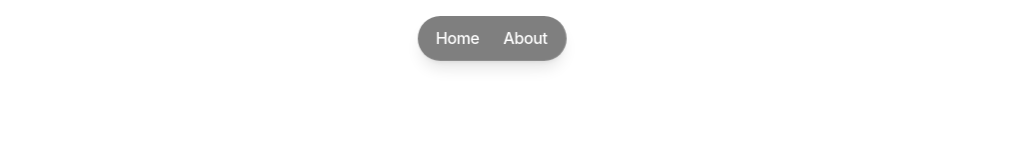
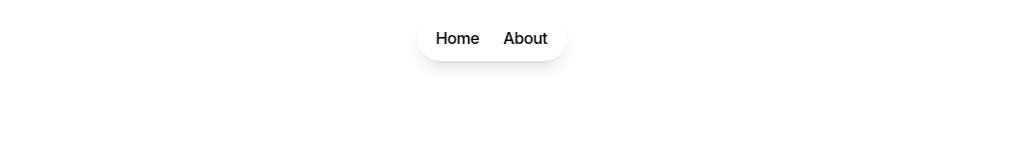
Before and after one commit to ithinkitschris/thesis2, a Next.js app: page / in a window 1280 px wide. Shown: the top 160 px of the page, without its empty margins (148-1157 px from the left). Built offline with nearby package versions, Linux system fonts and the light colour scheme.

Commit message:
Update Navbar.js

```diff
--- a/app/components/Navbar.js
+++ b/app/components/Navbar.js
@@ -5,7 +5,7 @@ import { usePathname } from "next/navigation";
 import Link from "next/link";
 
 export default function Navbar() {
-  const [isOverDark, setIsOverDark] = useState(true);
+  const [isOverDark, setIsOverDark] = useState(false);
   const pathname = usePathname();
   const isHomePage = pathname === "/";
 
@@ -38,11 +38,12 @@ export default function Navbar() {
       setIsOverDark(scrollY < viewportHeight * 0.8); // Switch slightly before full scroll
     };
 
-    // Check initial position
-    handleScroll();
+    // DISABLED: Check initial position
+    // handleScroll();
 
-    window.addEventListener("scroll", handleScroll);
-    return () => window.removeEventListener("scroll", handleScroll);
+    // DISABLED: Scroll-based light/dark switching
+    // window.addEventListener("scroll", handleScroll);
+    // return () => window.removeEventListener("scroll", handleScroll);
   }, [isHomePage]);
 
   return (
```
